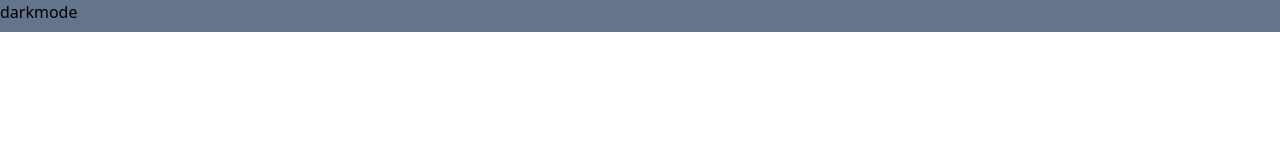
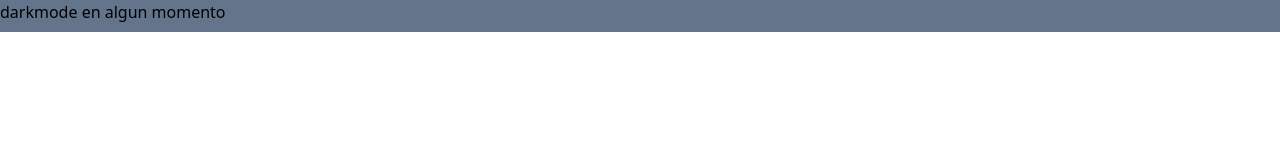
Before and after one commit to ezequielmagi/proyecto-turismo-itc, a website: page src/index.html in a window 1280 px wide. Shown: the top 160 px of the page. Drawn offline with nearby package versions, Linux system fonts and the light colour scheme; files that its build step writes are made by us from their sources.

Commit message:
Update index.html

```diff
--- a/src/index.html
+++ b/src/index.html
@@ -12,7 +12,7 @@
 </head>
 <body class="h-screen w-full">
     <header class="bg-slate-500 h-8">
-        <button>darkmode</button>
+        <button>darkmode en algun momento</button>
     </header>
     <main class="h-3/4 bg-cover bg-center bg-blend-screen flex flex-col justify-evenly" style="background-image: url(./img/puerto_iguazu.jpeg);">
         <input class="w-3/4 h-12 mx-auto outline-none rounded-full text-center" type="search" placeholder="Cataratas">
```
